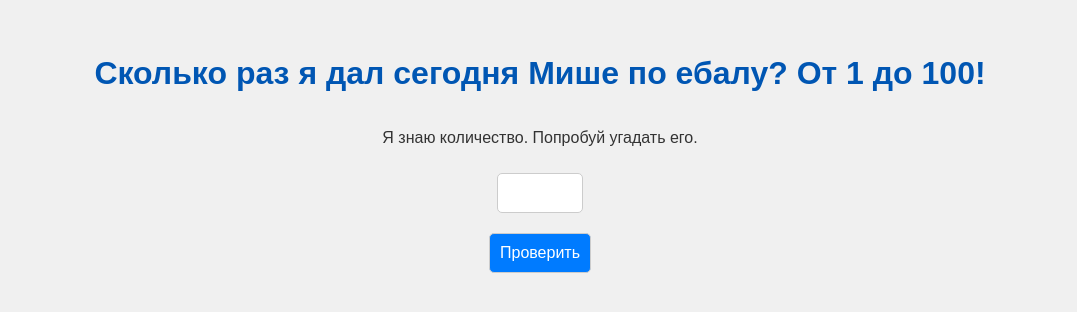
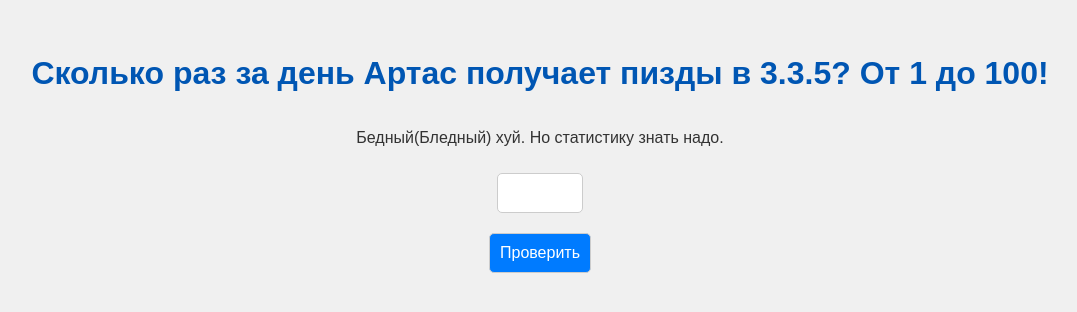
Before and after one commit to nef0rmat-bit/boroda, a plain HTML site: page index.html in a window 1280 px wide. Shown: the part 224-536 px from the top of the page, without its empty margins (100-1177 px from the left). Drawn offline with Linux system fonts and the light colour scheme.

Commit message:
Update index.html

```diff
--- a/index.html
+++ b/index.html
@@ -7,8 +7,8 @@
     <link rel="stylesheet" href="style.css">
 </head>
 <body>
-    <h1>Сколько раз я дал сегодня Мише по ебалу? От 1 до 100!</h1>
-    <p>Я знаю количество. Попробуй угадать его.</p>
+    <h1>Сколько раз за день Артас получает пизды в 3.3.5? От 1 до 100!</h1>
+    <p>Бедный(Бледный) хуй. Но статистику знать надо.</p>
     <input type="number" id="guessInput" min="1" max="100">
     <button id="checkButton">Проверить</button>
     <p id="message"></p>
```
